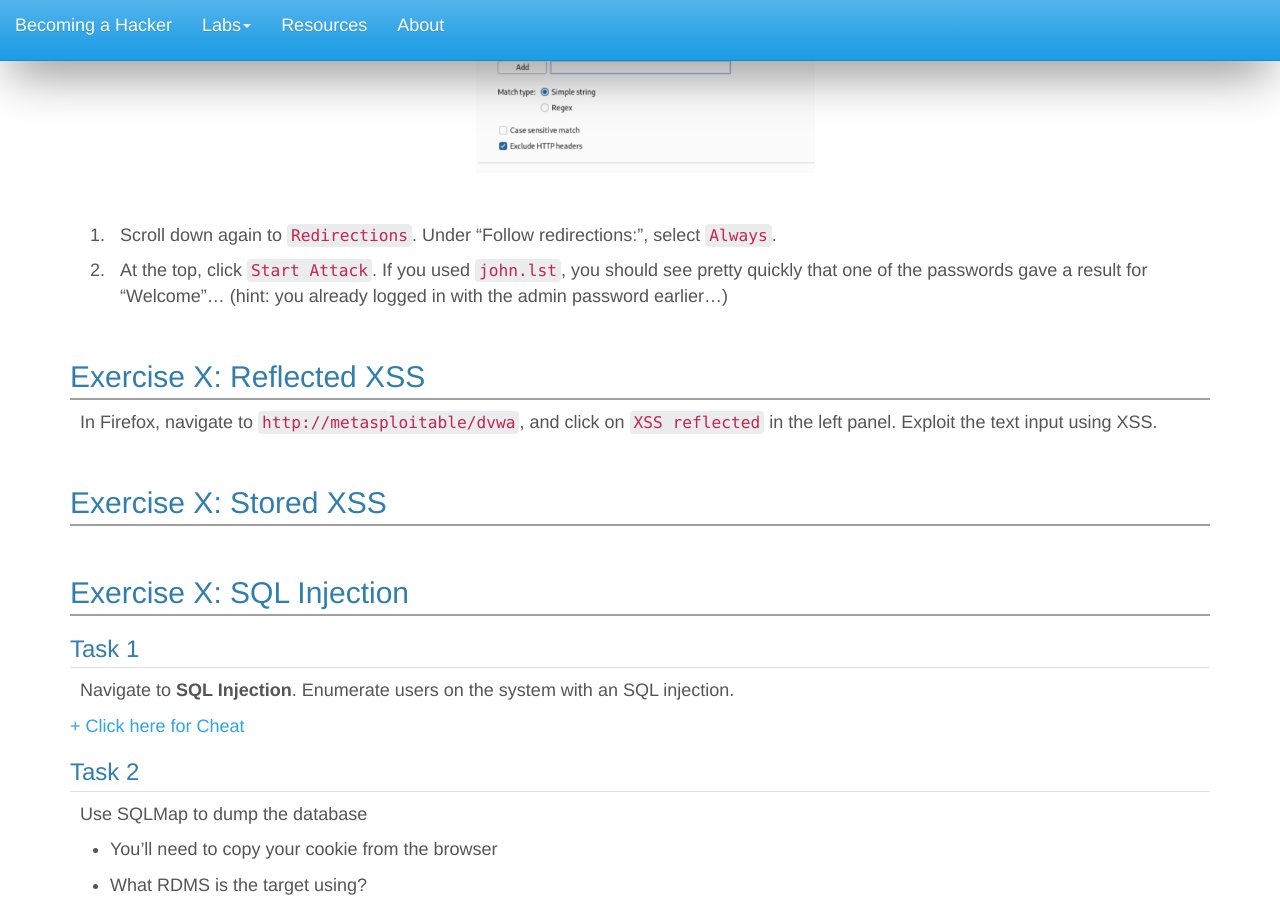
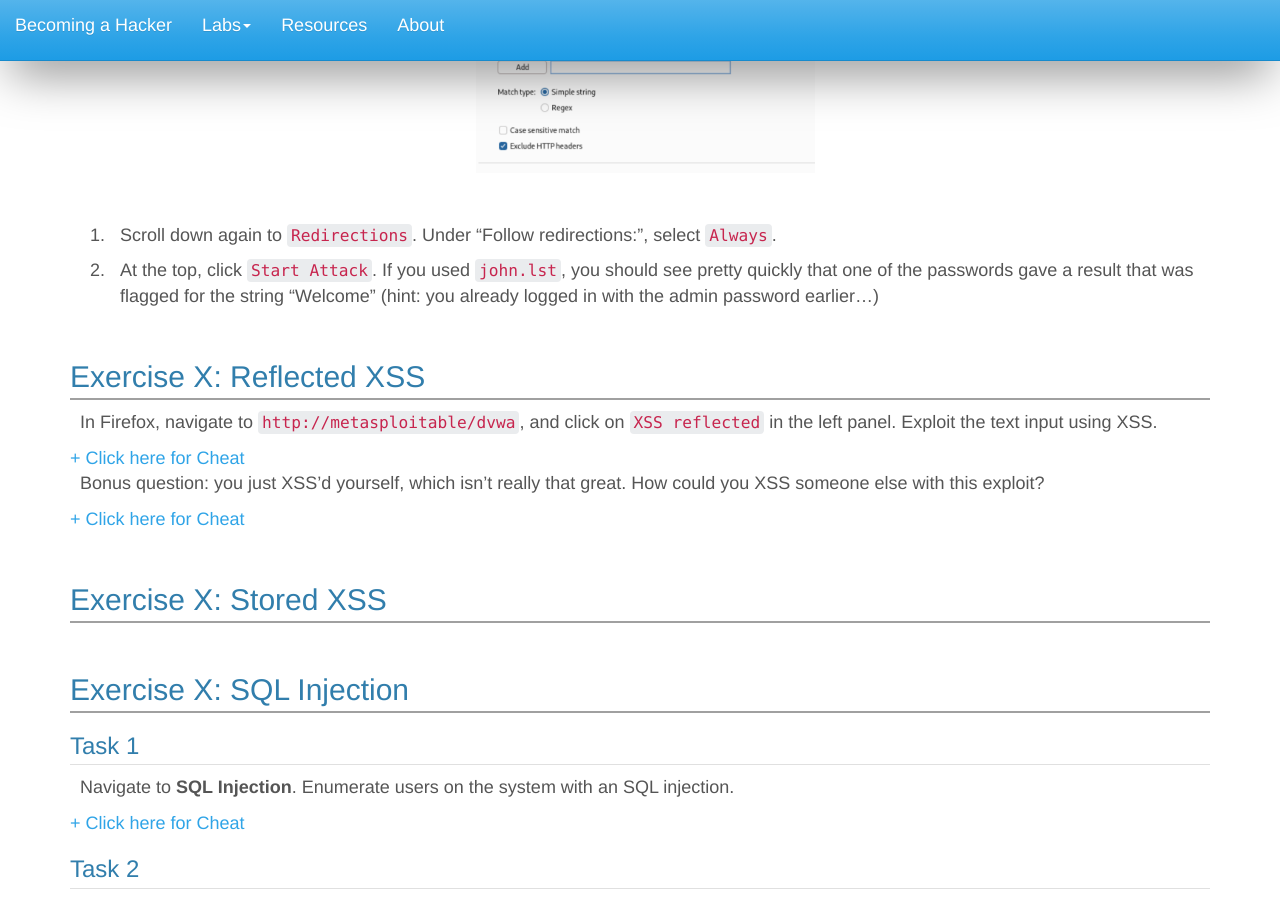
Before and after one commit to cmm-cisco/bah-site, a Jekyll site: the page built from modules/6.md, in a window 1280 px wide and 900 px high, scrolled down 3225 px. Built offline with Jekyll 4.4.1, drawn with Linux system fonts in a browser that asks for light colours; some web fonts are replaced.

Commit message:
Improve reflected XSS

```diff
--- a/modules/6.md
+++ b/modules/6.md
@@ -73,11 +73,27 @@ At this point, if you've never used Burp Suite before, just spend a minute click
 
 10. Scroll down again to `Redirections`. Under "Follow redirections:", select `Always`.
 
-11. At the top, click `Start Attack`. If you used `john.lst`, you should see pretty quickly that one of the passwords gave a result for "Welcome"... (hint: you already logged in with the admin password earlier...)
+11. At the top, click `Start Attack`. If you used `john.lst`, you should see pretty quickly that one of the passwords gave a result that was flagged for the string "Welcome" (hint: you already logged in with the admin password earlier...)
 
 ## Exercise X: Reflected XSS
 
 In Firefox, navigate to `http://metasploitable/dvwa`, and click on `XSS reflected` in the left panel. Exploit the text input using XSS.
+
+{% capture text %}
+<pre>
+    &lt;script&gt;alert("pwned!")</script>
+</pre>
+{% endcapture %}
+{% include cheat.html text=text %}
+
+Bonus question: you just XSS'd yourself, which isn't really that great. How could you XSS someone else with this exploit?
+
+{% capture text %}
+<p>
+    The XSS attack is embedded in the URL, so you could send someone a link with your XSS parameters pre-filled in. If they click it when they're logged in, the code will run on their machine.
+</p>
+{% endcapture %}
+{% include cheat.html text=text %}
 
 ## Exercise X: Stored XSS
 
```
